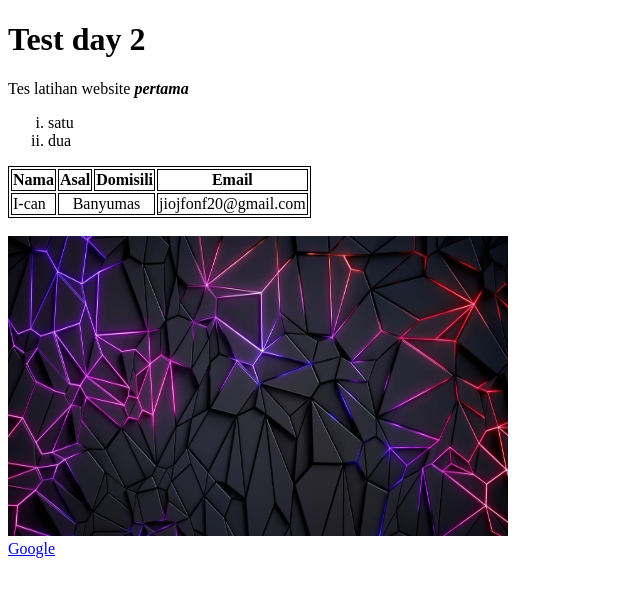
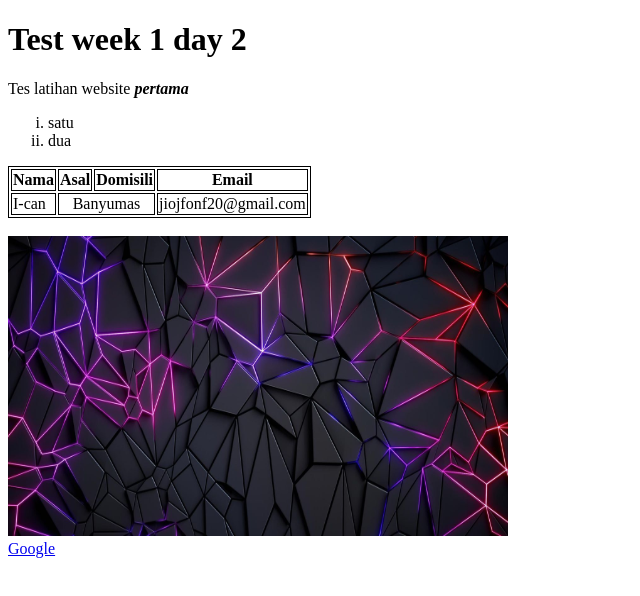
Before and after one commit to Seanican/FundamentalSE, a plain HTML site: page index.html in a window 1280 px wide. Shown: the whole page, without its empty margins (0-640 px from the left). Drawn offline with Linux system fonts and the light colour scheme.

Commit message:
week 1 day 2

```diff
--- a/index.html
+++ b/index.html
@@ -7,7 +7,7 @@
         }</style>
     </head>
     <body>
-        <h1>Test day 2</h1>
+        <h1>Test week 1 day 2</h1>
         <p>Tes latihan website <b><i>pertama</i></b></p>
 
         <ol type="i">
```
